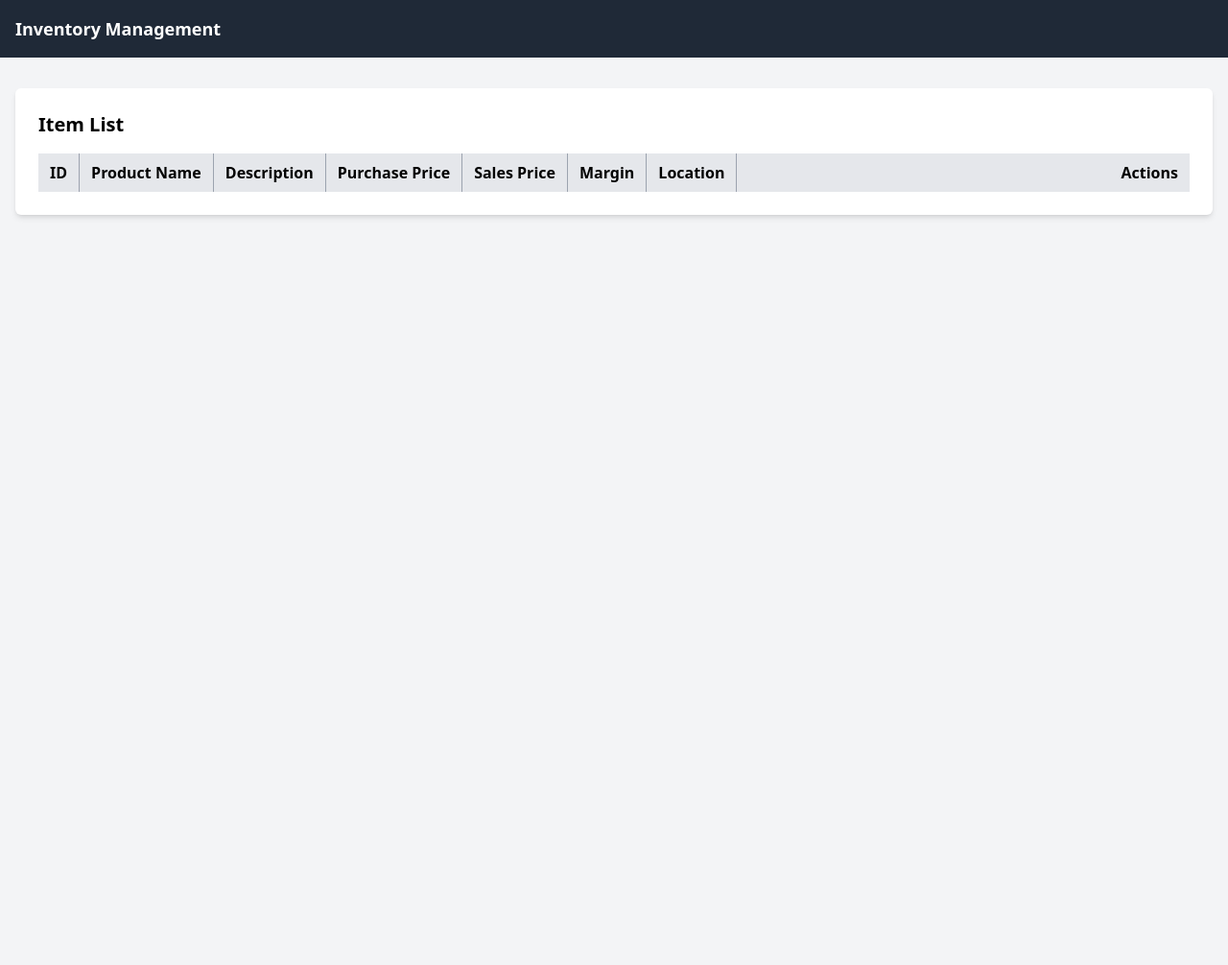
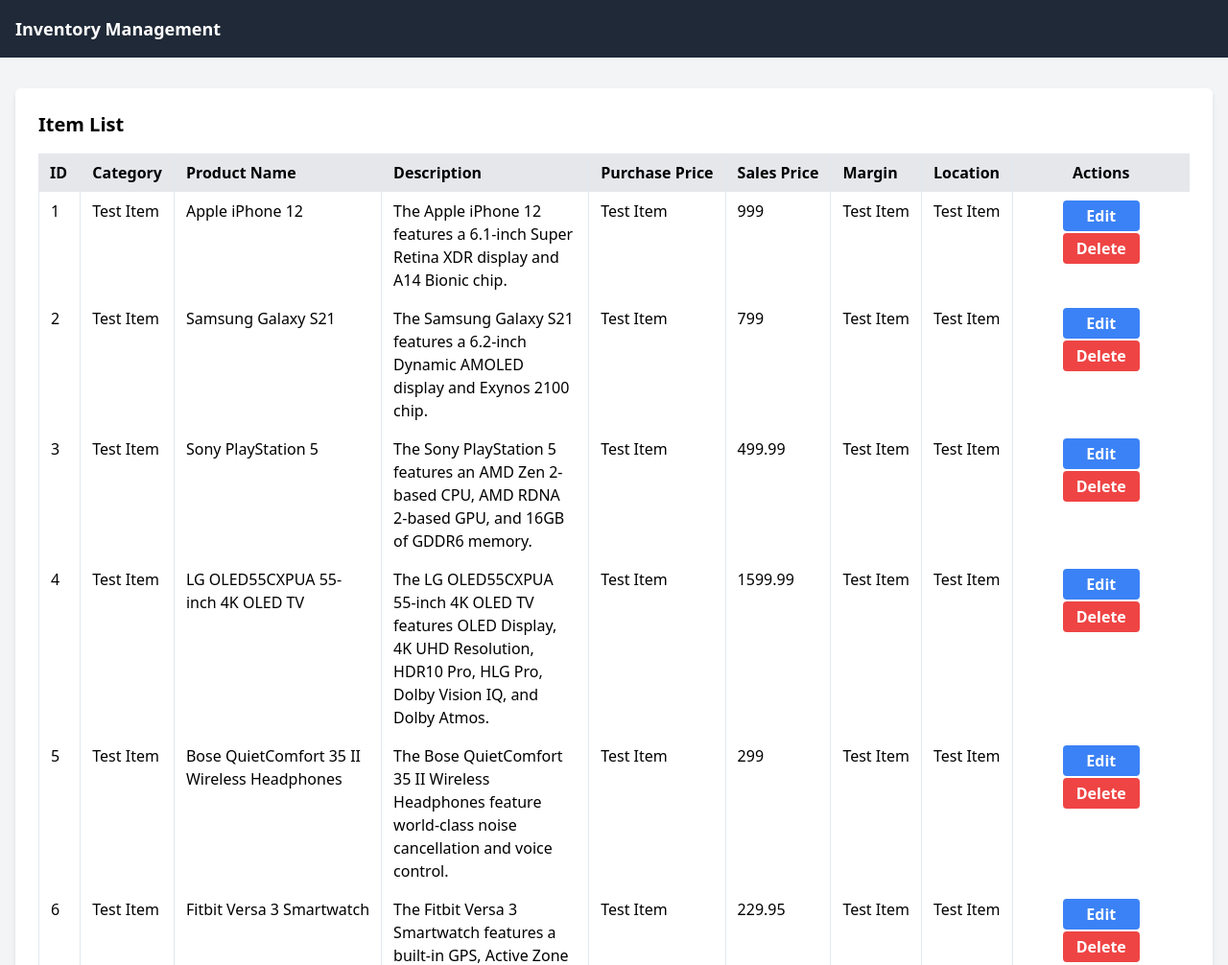
Before and after one commit to mpassava/inventory-app, a website with bundled scripts: page client/index.html in a window 1280 px wide. Shown: the top 1006 px of the page at 96% size. Before the commit the page ends 800 px from the top, so only its background shows below. Built offline with nearby package versions, Linux system fonts and the light colour scheme.

Commit message:
changed to grid layout and test rendered items

```diff
--- a/client/app.js
+++ b/client/app.js
@@ -1,13 +1,25 @@
 import getItems from "./utils/getItems.js";
-import Item from "./components/Item.js";
+import TableRow from "./components/TableRow.js";
+
 
 const itemTable = document.getElementById('table')
 
 let products = [];
+let productElements = [];
+
+const renderItems = arr => {
+  arr.forEach(item => {
+    const tableRow = TableRow(item);
+    itemTable.innerHTML += tableRow;
+  });
+}
 
 document.addEventListener("DOMContentLoaded", async () => {
-  const result = await getItems('all', 'Products');
-  const data = result.json();
+  // const result = await getItems('all', 'Products');
+  // const data = result.json();
+  const response = await fetch('../server/lib/sampleData.json');
+  const data = await response.json();
   console.log(data)
   products = data;
+  renderItems(products)
 });
--- a/client/components/Item.js
+++ /dev/null
@@ -1,23 +0,0 @@
-export default function Item(item) {
-  return `
-    <ul class="flex flex-col">
-      <li class="flex bg-gray-200">
-        <div class="px-3 py-2 w-1/8">${item.id}</div>
-        <div class="px-3 py-2 w-1/8">${item.name}</div>
-        <div class="px-3 py-2 w-1/8">${item.description}</div>
-        <div class="px-3 py-2 w-1/8"></div>
-        <div class="px-3 py-2 w-1/8">${item.price}</div>
-        <div class="px-3 py-2 w-1/8"></div>
-        <div class="px-3 py-2 w-1/8"></div>
-        <div class="flex-1 px-3 py-2 text-right">
-          <button class="bg-blue-500 hover:bg-blue-700 text-white font-bold py-1 px-3 rounded">
-            Edit
-          </button>
-          <button class="bg-red-500 hover:bg-red-700 text-white font-bold py-1 px-3 rounded">
-            Delete
-          </button>
-        </div>
-      </li>
-    </ul>
-  `;
-}
--- /dev/null
+++ b/client/components/TableRow.js
@@ -0,0 +1,16 @@
+export default function TableRow(item) {
+  return `
+  <div class="tcell">${item.id}</div>
+  <div class="tcell">Test Item</div>
+  <div class="tcell">${item.name}</div>
+  <div class="tcell">${item.description}</div>
+  <div class="tcell">Test Item</div>
+  <div class="tcell">${item.price}</div>
+  <div class="tcell">Test Item</div>
+  <div class="tcell">Test Item</div>
+  <div class="tcell flex-1 text-center">
+    <button class="bg-blue-500 hover:bg-blue-700 text-white font-bold py-1 px-3 my-px rounded w-20">Edit</button>
+    <button class="bg-red-500 hover:bg-red-700 text-white font-bold py-1 px-3 my-px rounded w-20">Delete</button>
+  </div>
+  `;
+}
--- a/client/index.html
+++ b/client/index.html
@@ -6,7 +6,7 @@
     <meta name="viewport" content="width=device-width, initial-scale=1.0" />
     <title>Inventory App</title>
   </head>
-  <body class="bg-gray-100 font-sans leading-normal tracking-normal w-max">
+  <body class="m-0 box-border min-w-screen bg-gray-100 font-sans leading-normal tracking-normal">
     <nav class="bg-gray-800 p-4">
       <div class="container mx-auto flex justify-between items-center">
         <a href="#" class="text-white text-lg font-semibold">
@@ -14,20 +14,19 @@
         </a>
       </div>
     </nav>
-    <div class="flex mx-auto mt-8 w-screen">
+    <div class="flex mx-auto mt-8 w-full">
       <div class="bg-white w-full shadow-md rounded-md p-6 mx-4">
         <h2 class="text-xl font-semibold mb-4">Item List</h2>
-        <div id="table" class="overflow-x-auto flex flex-col">
-          <div id="thead" class="flex bg-gray-200 divide-x divide-gray-400">
-            <strong class="tcell">ID</strong>
-            <strong class="tcell">Product Name</strong>
-            <strong class="tcell">Description</strong>
-            <strong class="tcell">Purchase Price</strong>
-            <strong class="tcell">Sales Price</strong>
-            <strong class="tcell">Margin</strong>
-            <strong class="tcell">Location</strong>
-            <strong class="tcell flex-1 text-right">Actions</strong>
-          </div>
+        <div id="table" class="grid grid-cols-[repeat(9,_minmax(auto,_auto))] divide-x divide-slate-200 overflow-x-auto">
+          <strong class="tcell bg-gray-200">ID</strong>
+          <strong class="tcell bg-gray-200">Category</strong>
+          <strong class="tcell bg-gray-200">Product Name</strong>
+          <strong class="tcell bg-gray-200">Description</strong>
+          <strong class="tcell bg-gray-200">Purchase Price</strong>
+          <strong class="tcell bg-gray-200">Sales Price</strong>
+          <strong class="tcell bg-gray-200">Margin</strong>
+          <strong class="tcell bg-gray-200">Location</strong>
+          <strong class="tcell flex-1 text-center bg-gray-200">Actions</strong>
         </div>
       </div>
     </div>
```
Also changed, not shown: client/src/output.css.
